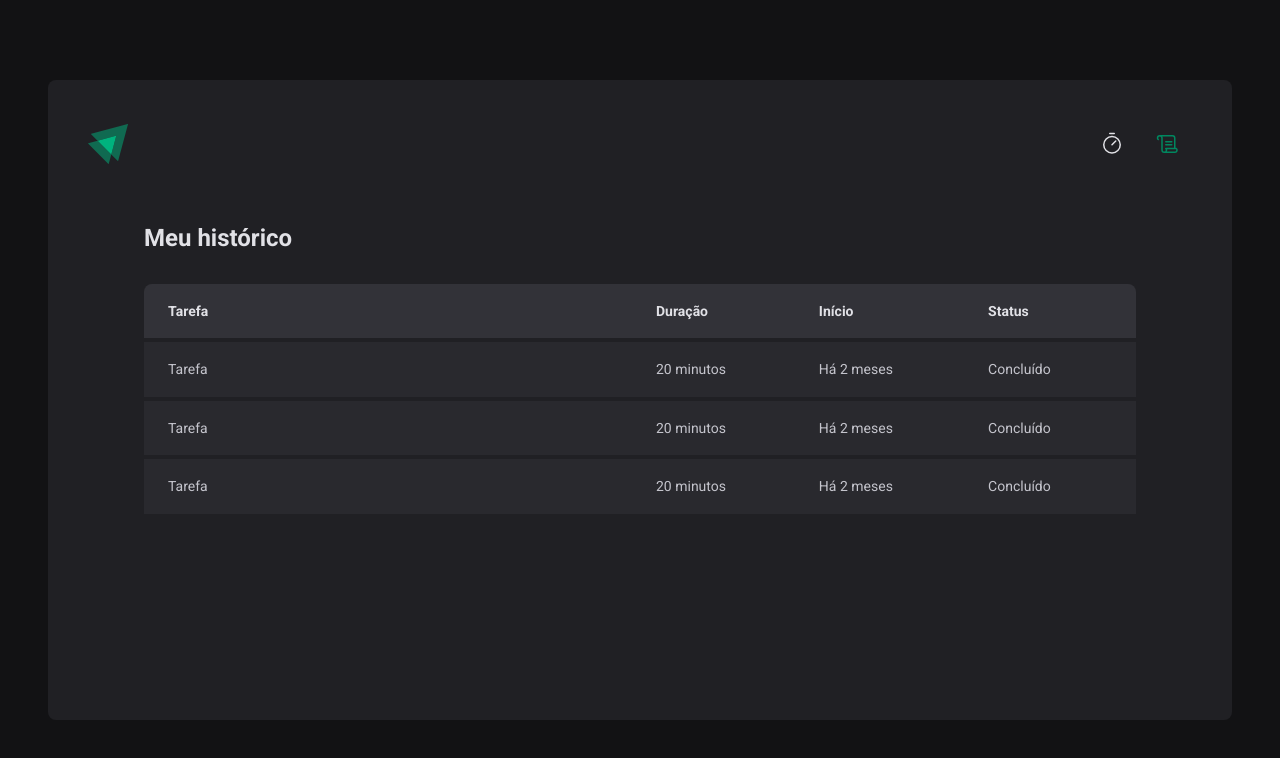
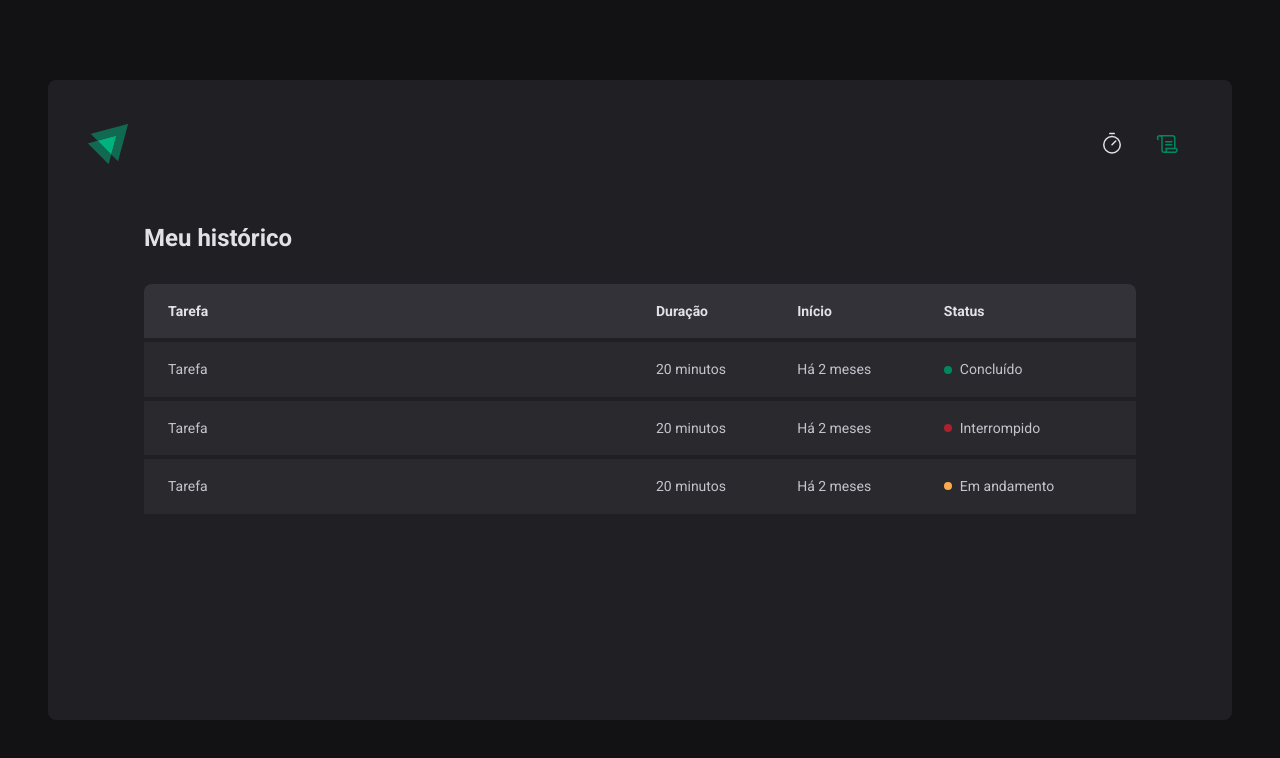
Before and after one commit to Hzimr/Ignite-Timer, a React (Vite) app: page /history in a window 1280 px wide. Shown: the top 758 px of the page. Built offline with nearby package versions, Linux system fonts and the light colour scheme.

Commit message:
feat: created status color (Important!)

```diff
--- a/src/pages/history/history.tsx
+++ b/src/pages/history/history.tsx
@@ -1,4 +1,4 @@
-import { HistoryContainer, HistoryList } from './stylesHistory'
+import { HistoryContainer, HistoryList, Status } from './stylesHistory'
 
 export function History() {
   return (
@@ -19,19 +19,25 @@
               <td>Tarefa</td>
               <td>20 minutos</td>
               <td>Há 2 meses</td>
-              <td>Concluído</td>
+              <td>
+                <Status statusColor="green">Concluído</Status>
+              </td>
             </tr>
             <tr>
               <td>Tarefa</td>
               <td>20 minutos</td>
               <td>Há 2 meses</td>
-              <td>Concluído</td>
+              <td>
+                <Status statusColor="red">Interrompido</Status>
+              </td>
             </tr>
             <tr>
               <td>Tarefa</td>
               <td>20 minutos</td>
               <td>Há 2 meses</td>
-              <td>Concluído</td>
+              <td>
+                <Status statusColor="yellow">Em andamento</Status>
+              </td>
             </tr>
           </tbody>
         </table>
--- a/src/pages/history/stylesHistory.ts
+++ b/src/pages/history/stylesHistory.ts
@@ -60,3 +60,27 @@
     }
   }
 `
+
+const STATUS_COLORS = {
+  yellow: 'yellow-500',
+  green: 'green-500',
+  red: 'red-500',
+} as const
+interface StatusProps {
+  statusColor: keyof typeof STATUS_COLORS
+}
+
+export const Status = styled.span<StatusProps>`
+  display: flex;
+  align-items: center;
+  gap: 0.5rem;
+
+  &::before {
+    content: '';
+    width: 0.5rem;
+    height: 0.5rem;
+    border-radius: 50%;
+    background-color: ${(props) =>
+      props.theme[STATUS_COLORS[props.statusColor]]};
+  }
+`
```
